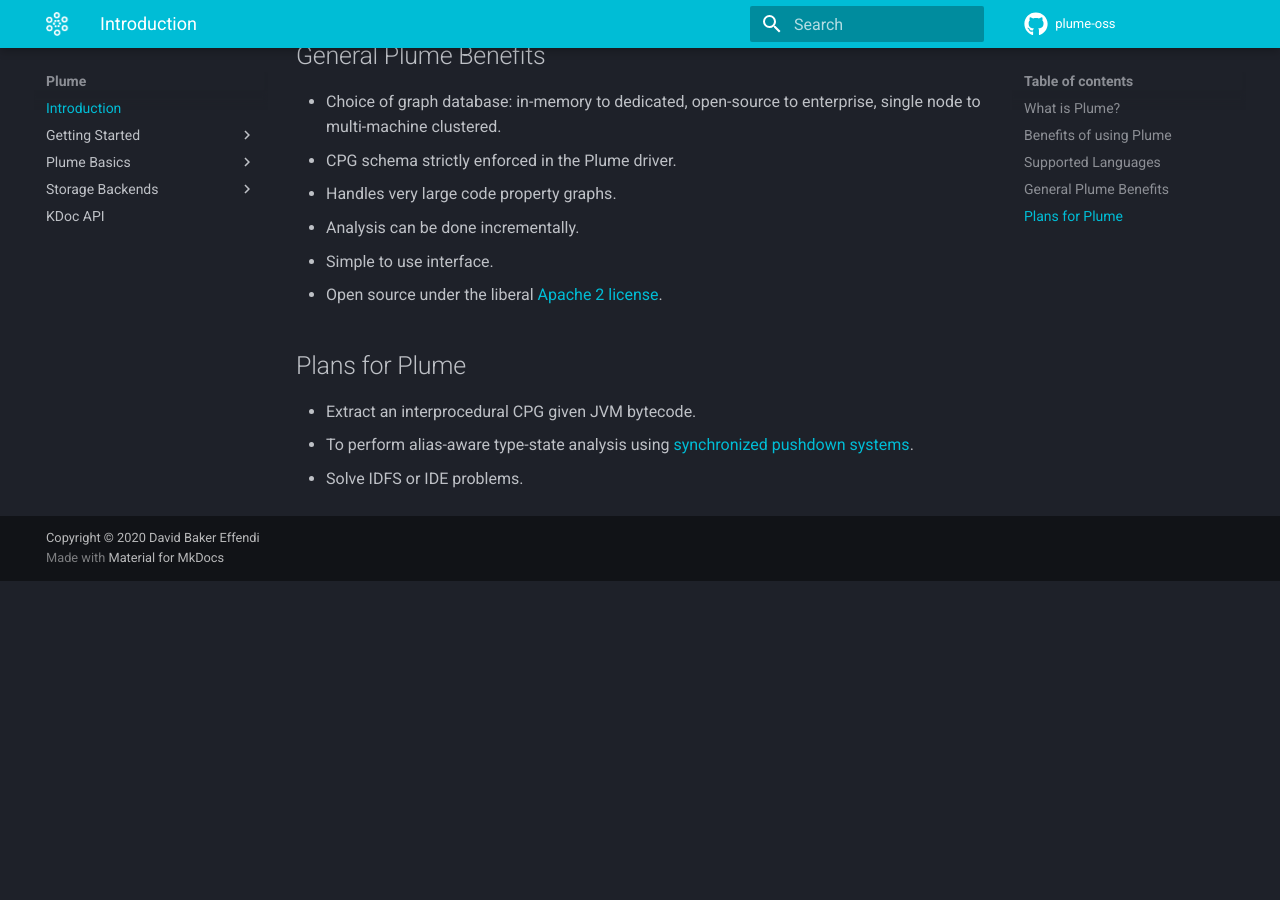
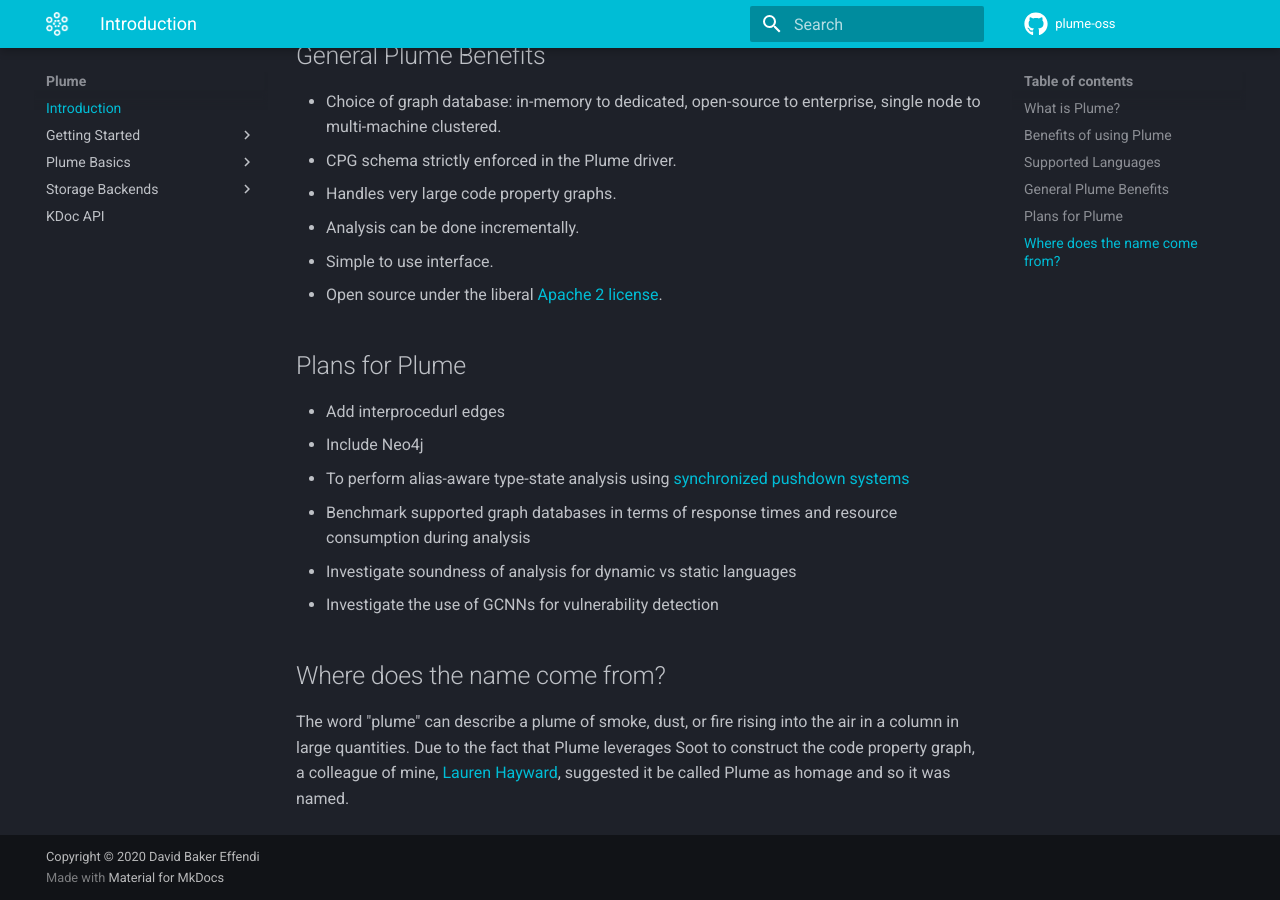
Before and after one commit to plume-oss/plume-docs, an MkDocs documentation site: the page built from docs/index.md, in a window 1280 px wide and 900 px high, scrolled down 1186 px. Built offline with MkDocs 1.6.1 and Material for MkDocs 9.7.7, drawn with Linux system fonts in a browser that asks for light colours; before the commit the page ends 1767 px from its top, so only the background shows below that.

Commit message:
:sparkles: Added attribution for name and  extra plans

```diff
--- a/docs/index.md
+++ b/docs/index.md
@@ -25,6 +25,7 @@
 large applications due to how the number of nodes and edges scale for the CPG. Plume supports multiple graph databases so that developers can select a graph database based on their software stack and processing requirements.
 
 ## Supported Languages
+
 Since Plume analyzes JVM bytecode, if a language is able to compile to JVM bytecode then Plume can accept it. Plume supports compiling the following
 languages to bytecode if loaded in automatically:
 
@@ -45,6 +46,14 @@
 
 ## Plans for Plume
 
-* Extract an interprocedural CPG given JVM bytecode.
-* To perform alias-aware type-state analysis using [synchronized pushdown systems](https://scholar.google.com/scholar_url?url=https://dl.acm.org/doi/abs/10.1145/3290361&hl=en&sa=T&oi=gsb&ct=res&cd=0&d=15546365361660080180&ei=N5Q5X9XBF_SSy9YPxMG2yAE&scisig=AAGBfm3MtiLeyMfSj5gXy1bzeuLCewQ9-A).
-* Solve IDFS or IDE problems.
+* Add interprocedurl edges
+* Include Neo4j
+* To perform alias-aware type-state analysis using [synchronized pushdown systems](https://scholar.google.com/scholar_url?url=https://dl.acm.org/doi/abs/10.1145/3290361&hl=en&sa=T&oi=gsb&ct=res&cd=0&d=15546365361660080180&ei=N5Q5X9XBF_SSy9YPxMG2yAE&scisig=AAGBfm3MtiLeyMfSj5gXy1bzeuLCewQ9-A)
+* Benchmark supported graph databases in terms of response times and resource consumption during analysis
+* Investigate soundness of analysis for dynamic vs static languages
+* Investigate the use of GCNNs for vulnerability detection
+
+## Where does the name come from?
+
+The word "plume" can describe a plume of smoke, dust, or fire rising into the air in a column in large quantities. Due to the fact that Plume leverages Soot to construct
+the code property graph, a colleague of mine, [Lauren Hayward](https://www.linkedin.com/in/lauren-hayward-8ba853199/), suggested it be called Plume as homage and so it was named.
```
